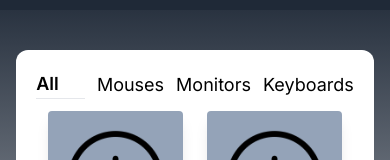
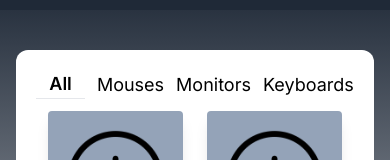
Before and after one commit to MatiasCancina/iTech-eCommerce, a Next.js app: page / in a window 390 px wide. Shown: the part 306-466 px from the top of the page. Built offline with nearby package versions, Linux system fonts and the light colour scheme.

Commit message:
fix responsive

```diff
--- a/components/products/CategoriesMenu.jsx
+++ b/components/products/CategoriesMenu.jsx
@@ -32,7 +32,7 @@ const CategoriesMenu = () => {
           href={link.href}
           className={`${
             pathname === link.href ? "font-semibold border-b" : ""
-          } sm:py-2 text-lg w-full`}
+          } sm:py-2 text-lg w-full text-center lg:text-start`}
         >
           {link.label}
         </Link>
```
